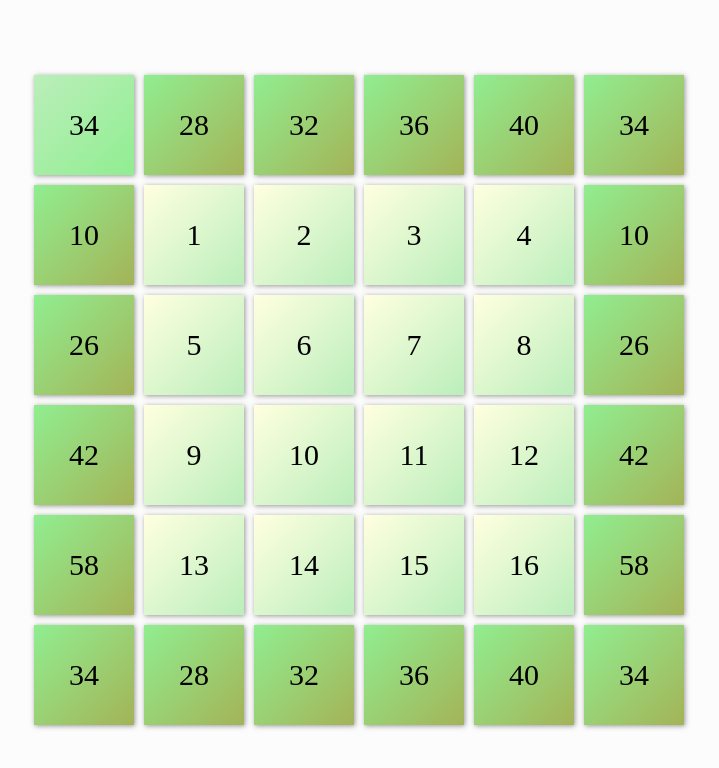
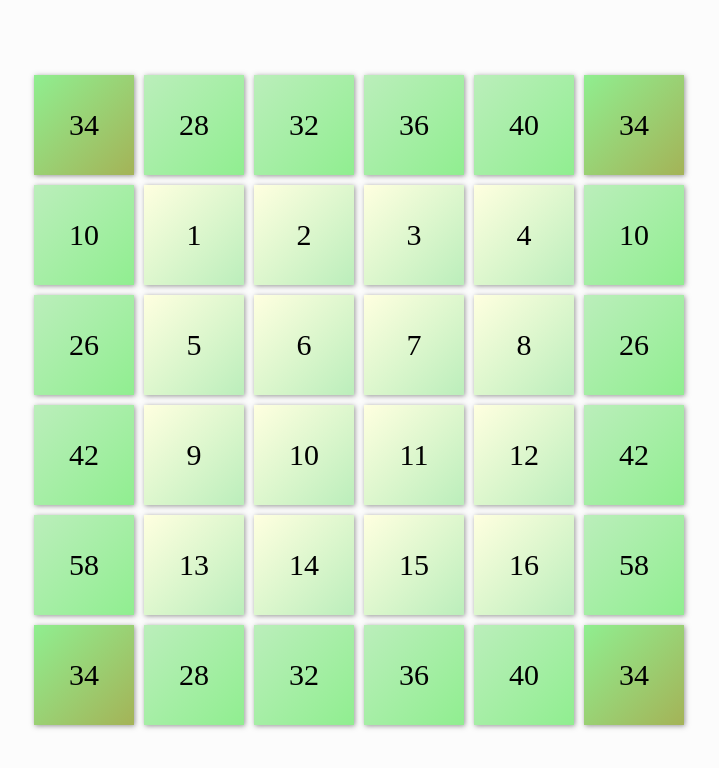
Before and after one commit to killv/magicbox, a plain HTML site: page index.html in a window 1280 px wide. Shown: the whole page, without its empty margins (281-1000 px from the left). Drawn offline with Linux system fonts and the light colour scheme.

Commit message:
added marker for correct result

```diff
--- a/css/index.css
+++ b/css/index.css
@@ -46,13 +46,13 @@ html, body {
 }
 
 .r-cell {
-	background: #90EE90;
-	background: linear-gradient(135deg, rgba(144,238,144,1) 0%, rgba(164,179,87,1) 100%);    /* http://www.cssmatic.com/gradient-generator */
+	background: #bbEEbb;
+	background: linear-gradient(135deg, rgba(187,238,187,1) 0%, rgba(144,238,144,1) 100%);
 }
 
 .true {
-	background: #bbEEbb;
-	background: linear-gradient(135deg, rgba(187,238,187,1) 0%, rgba(144,238,144,1) 100%);
+	background: #90EE90;
+	background: linear-gradient(135deg, rgba(144,238,144,1) 0%, rgba(164,179,87,1) 100%);    /* http://www.cssmatic.com/gradient-generator */
 }
 
 .first {
--- a/js/index.js
+++ b/js/index.js
@@ -21,6 +21,8 @@ function count() {
 	var r18 = document.getElementById('r18');
 	var r19 = document.getElementById('r19');
 	var r20 = document.getElementById('r20');
+
+	var results = [r1, r2, r3, r4, r5, r6, r7, r8, r9, r10, r11, r12, r13, r14, r15, r16, r17, r18, r19, r20];
 
 	var c1 = document.getElementsByClassName('c1')[0];
 	var c2 = document.getElementsByClassName('c2')[0];
@@ -69,8 +71,12 @@ function count() {
 	r5.innerText = Number(c4.innerText) + Number(c8.innerText) + Number(c12.innerText) + Number(c16.innerText);
 	r19.innerText = Number(c4.innerText) + Number(c8.innerText) + Number(c12.innerText) + Number(c16.innerText);
 
-	if (r1.innerText == 34) r1.classList.add('true');
-	else r1.classList.remove('true');
+	results.forEach((r) => {
+		if (r.innerText == 34) r.classList.add('true');
+		else r.classList.remove('true');
+	});
+
+
 }
 
 function replace() {
```
